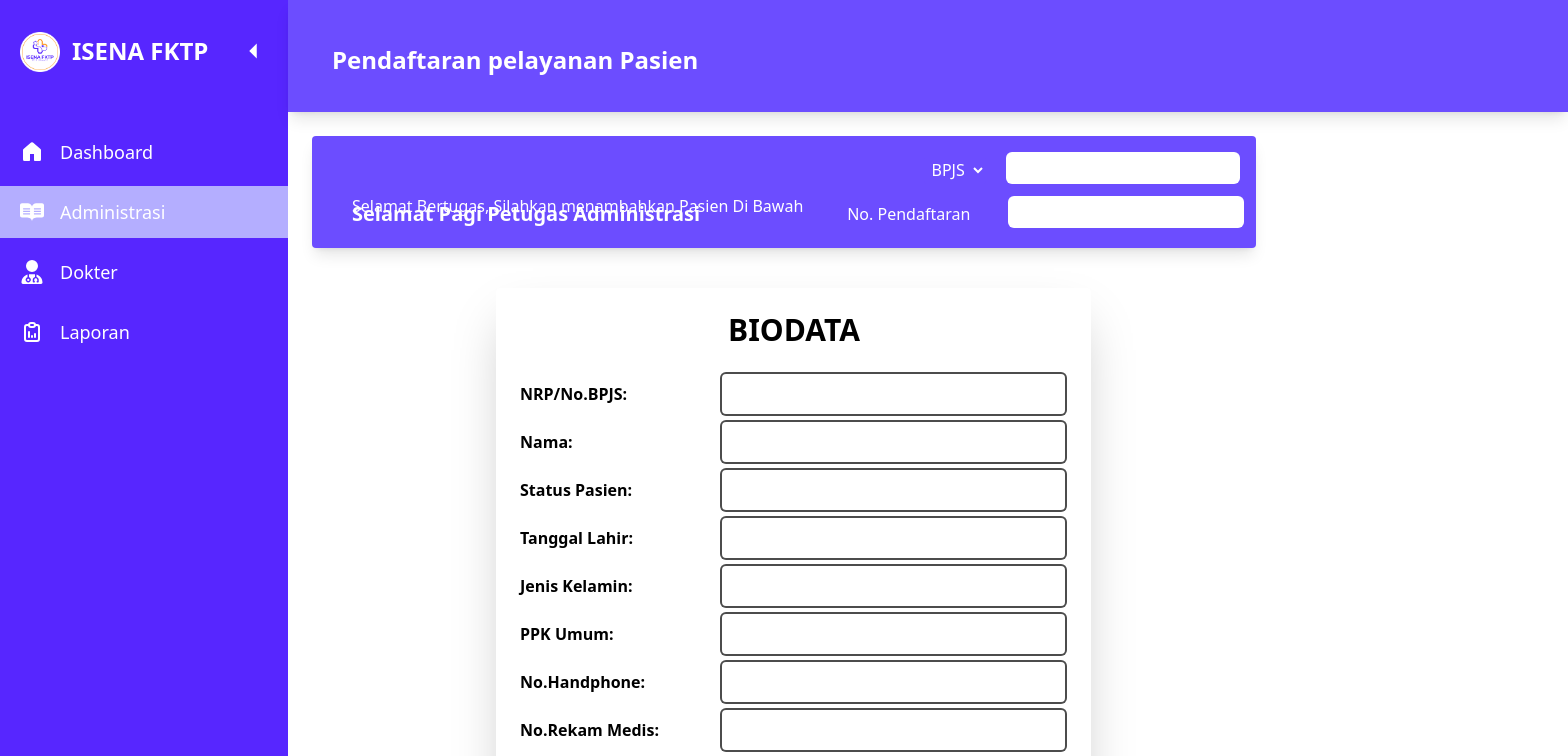
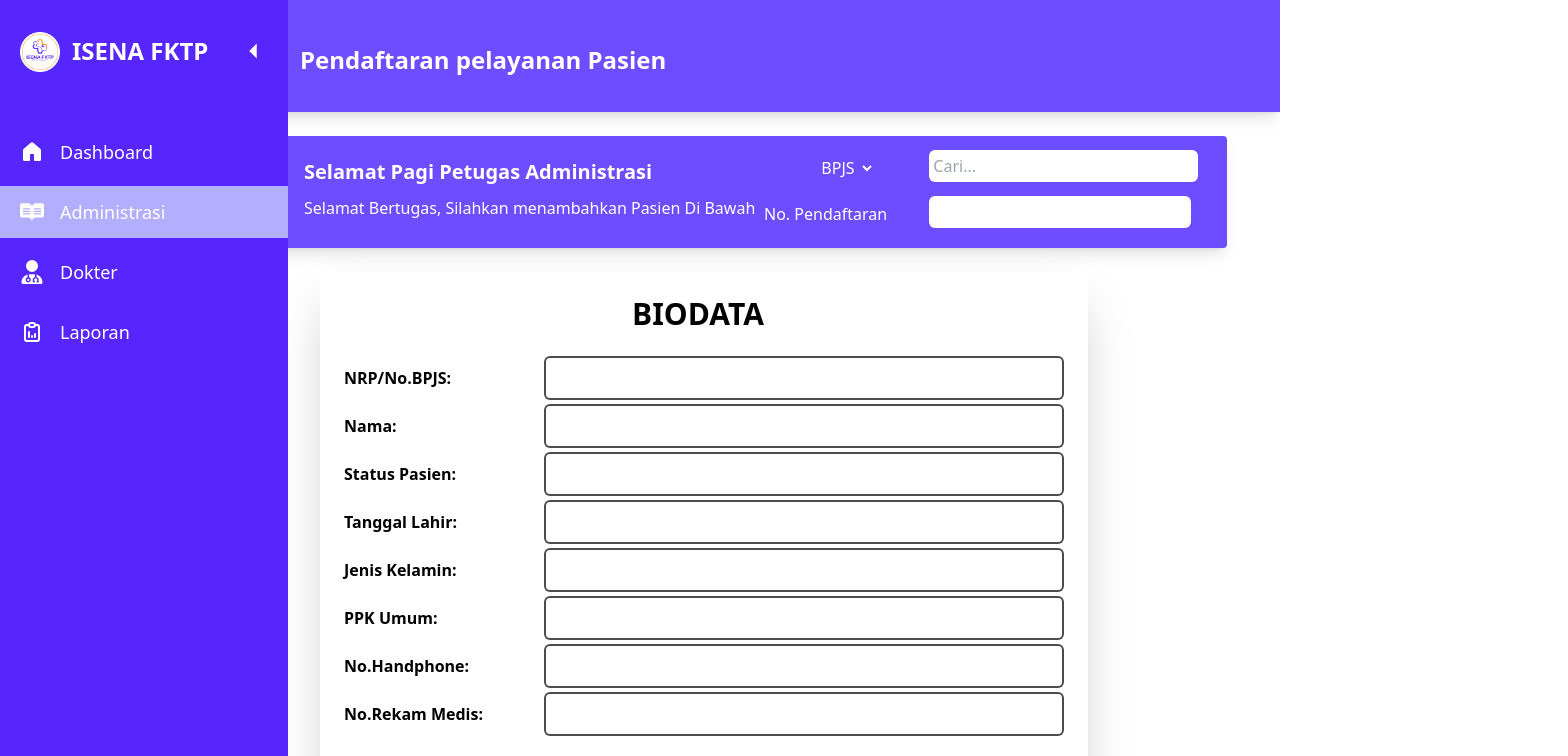
Before and after one commit to ISENA-FKTP/akusehat, a React (Vite) app: page /administrasi in a window 1280 px wide. Shown: the top 756 px of the page, 1568 px wide, since content can reach past the window. Built offline with nearby package versions, Linux system fonts and the light colour scheme.

Commit message:
perbaikan

```diff
--- a/src/views/klinik/pages/administrasi.jsx
+++ b/src/views/klinik/pages/administrasi.jsx
@@ -1,35 +1,37 @@
 import Sidebar_Klinik from "../../../components/klinik/sidebar_klinik";
 import React from "react";
-import { IconBase } from "react-icons";
-import { FaSearch } from "react-icons/fa";
 
 export default function Administrasi() {
 
   return (
     <>
       {" "}
-      <div className="flex">
+      <div className="fixed z-50">
         <Sidebar_Klinik />
+        </div>
         <div className="flex relative flex-1">
           <div className="absolute inset-0">
             <div className="container">
              <div className="flex-row">
-              <div className=" w-screen h-28 bg-primary-500  shadow-lg flex items-center justify-center">
-                <h1 className="text-white font-secondary-Karla font-bold text-2xl text-left absolute top-0 left-0 m-11">
+              <div className=" w-screen h-28 bg-primary-500 mx-18 shadow-lg flex items-center justify-center">
+                <h1 className="text-white font-secondary-Karla font-bold text-2xl text-left absolute top-0 left-64 m-11">
                   Pendaftaran pelayanan Pasien</h1>
               </div>
             </div>
-            <div className=" bg-primary-500 h-28   shadow-lg flex items-center m-6 rounded">
-              <h1 className=" text-white font-secondary-Karla font-bold text-xl absolute top-1/4 left-16 right-40">
-                Selamat Pagi Petugas Administrasi</h1>
-              <h1 className=" text-white font-secondary-Karla font-medium absolute left-16 right-40 -mb-7">
-                Selamat Bertugas, Silahkan menambahkan Pasien Di Bawah</h1>
+            <div className =" w-10/12 h-28 bg-primary-500 mx-18 shadow-lg flex items-center rounded justify-center my-6 absolute left-40">
+               <h1 className="text-white font-secondary-Karla font-bold text-xl absolute left-36 py-24 pt-14">
+                 Selamat Pagi Petugas Administrasi
+                  </h1>
+              <h1 className=" text-white font-secondary-Karla font-medium absolute left-36 py-0 pt-8">
+                Selamat Bertugas, Silahkan menambahkan Pasien Di Bawah
+                  </h1>
+
               <form className=" h-12 rounded-md absolute right-10 mb-8 " style={{width:'35%'}}>
                 <div className="flex items-center  space-x-5">
-                <IconBase icon={FaSearch} className="mb-9"/>
-                    <select
+                  <select
                       name="bpjsType"
-                      className="p-1 rounded-md mb-9 bg-primary-500 font-secondary-Karla font-medium text-white focus:outline-none focus:border-blue-500"
+                      className="p-1 rounded-md mb-9 bg-primary-500 font-secondary-Karla font-medium
+                       text-white focus:outline-none focus:border-blue-500"
                     >
                       <option value="">BPJS</option>
                       <option value="nik">NIK</option>
@@ -38,28 +40,30 @@ export default function Administrasi() {
                     </select>
                   {/* Nama */}
                   <input
-                    type="search"
-                    name="name"
-                    className="p-1 rounded-md mb-10 " style={{width:'100%'}}>
-
-                  </input>
+                   type="search"
+                   name="search"
+                   className=" p-1 rounded-md bg-white focus:outline-none mb-10 absolute left-24"
+                   placeholder="Cari..."
+                   style={{ width: '72%' }}/>
                 </div>
               </form>
+
               <form className=" h-12 rounded-md absolute right-9 -mb-14"style={{width:'40%'}}>
               <div className="flex items-center space-x-5">
                  <h1 className=" text-white font-secondary-Karla font-medium mb-9 w-60 ">No. Pendaftaran</h1>
                   {/* Nama */}
                   <input
-                    type="text"
-                    name="name"
-                    className="p-1 rounded-md mb-10 "style={{width:'100%'}}>
-
-                    </input>
+                    type="search"
+                   name="search"
+                   className="p-1 rounded-md bg-white focus:outline-none mb-10"
+                   placeholder=""
+                   style={{ width: '100%' }}/>
                     </div>
                     </form>
+              </div>
             </div>
-              <div className="bg-white shadow-2xl flex flex-col mx-52 p-6 mt-10 rounded" style={{ width: '60%', height: 'auto' }}>
-            <h1 className="text-black font-primary-Poppins font-extrabold text-3xl mb-6 mx-52">
+          <div className="bg-white shadow-2xl flex flex-col mx-52 p-6 mt-40 rounded absolute left-28" style={{ width: '60%', height: 'auto' }}>
+            <h1 className="text-black font-primary-Poppins font-extrabold text-3xl mb-6 mx-72">
               BIODATA
             </h1>
             {/* Form Fields */}
@@ -87,19 +91,18 @@ export default function Administrasi() {
                 )
               }
               {/* Buttons */}
-            <div className="flex space-x-5 mt-6 mx-60">
-              <button className=" text-white p-2 rounded-md transition duration-300 bg-success-600">
+            <div className="flex space-x-5 mt-6 mx-72">
+              <button className=" text-white p-2 rounded-md transition duration-300 bg-success-600"style={{width:'80%'}}>
                 Simpan
               </button>
-              <button className=" text-white p-2 rounded-md transition duration-300 bg-error-700">
+              <button className=" text-white p-2 rounded-md transition duration-300 bg-error-700"style={{width:'80%'}}>
                 Batal
               </button>
               </div>
             </div>
            </div>
           </div>
-        </div>
-      </div>
+
     </>
   );
 };
```
